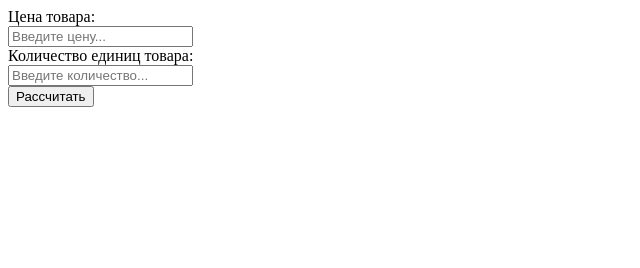
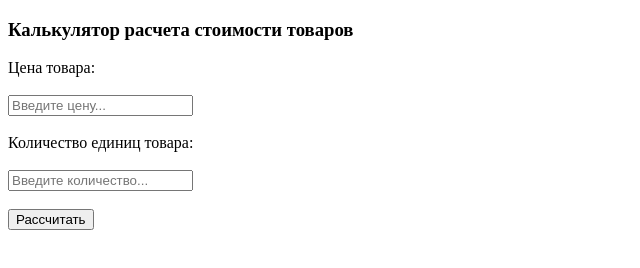
Before and after one commit to IlyaMolchanovv/WEB5, a plain HTML site: page index.html in a window 1280 px wide. Shown: the whole page, without its empty margins (0-640 px from the left). Drawn offline with Linux system fonts and the light colour scheme.

Commit message:
Update index.html

```diff
--- a/index.html
+++ b/index.html
@@ -6,12 +6,13 @@
         <script src="script.js"></script>
 </head>
 <body>
+        <h3>Калькулятор расчета стоимости товаров</h3>
 	<form >
-          <div>Цена товара: </div>
-          <div> <input type="text" id="product_price" placeholder="Введите цену..."> </div>
-          <div>Количество единиц товара: </div>
-          <div> <input type="text" id="product_count" placeholder="Введите количество..."> </div>
-          <button onclick="return calculate();">Рассчитать</button>
+          <div>Цена товара: </div><br>
+          <div> <input type="text" id="product_price" placeholder="Введите цену..."> </div> <br>
+          <div>Количество единиц товара: </div> <br>
+          <div> <input type="text" id="product_count" placeholder="Введите количество..."> </div> <br>
+          <button onclick="return calculate();">Рассчитать</button> <br>
           <div id="sum"></div>
         </form>
 </body>
```
